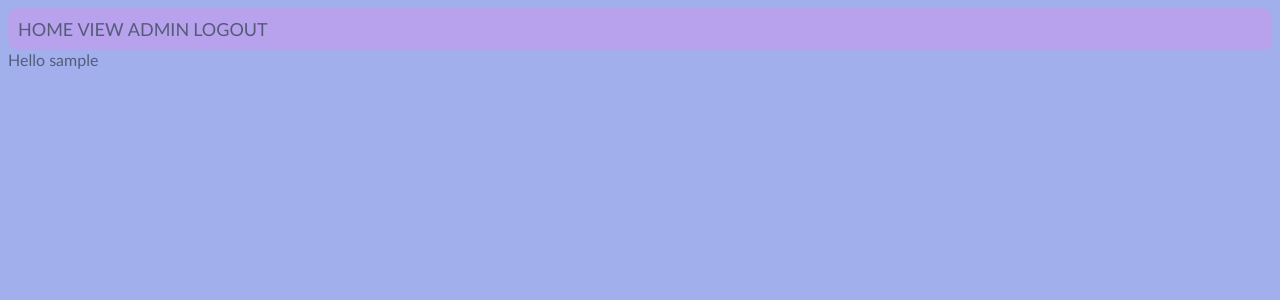
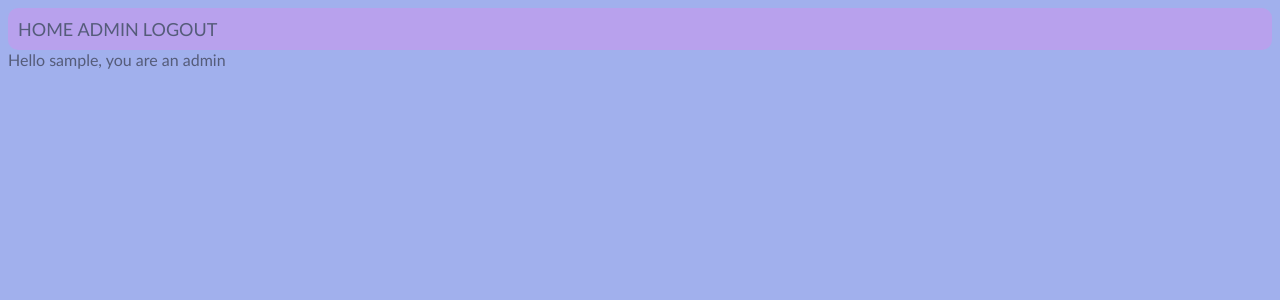
Before and after one commit to HyperlinkBlocked999/Phone_shop_fullstack, a PHP site: page /home.php in a window 1280 px wide. Shown: the top 300 px of the page. Run offline with PHP 8.4, Linux system fonts and the light colour scheme; the visitor is signed in with stand-in values (Sample User, id 1).

Commit message:
adding different files into admin panel

```diff
--- a/add_phones.php
+++ b/add_phones.php
@@ -1,4 +1,4 @@
-<?php include "nav.php"; ?>
+
 
 <!DOCTYPE html>
 <html>
@@ -54,6 +54,6 @@ if ($_SERVER["REQUEST_METHOD"] == "POST") {
 
     $result->execute([$brand, $model, $storage, $price]);
 
-    echo "<br>";
-    echo "Phone Has been Added";
+    header("Location: admin_panel.php");
+        exit;
 }
--- a/show_phones.php
+++ b/admin_panel.php
@@ -55,7 +55,7 @@ foreach ($result as $record) {
 
 if ($_SESSION["role"] == "admin") {
 
-    include "show_accounts.php";
+    include "nav_admin.php";
 
  }
 
--- a/delete_phones.php
+++ b/delete_phones.php
@@ -28,13 +28,13 @@ if ($_SERVER["REQUEST_METHOD"] == "POST") {
 
     $result->execute([$id]);
 
-     header("Location: show_phones.php");
+     header("Location: admin_panel.php");
      exit;
     }
 
     if (!isset($_GET["id"])) {
 
-        header("Location: show_phones.php");
+        header("Location: admin_panel.php");
         exit;
 
     }
--- a/home.php
+++ b/home.php
@@ -19,7 +19,13 @@ if (!isset($_SESSION["username"])) {
 </head>
 <body>
 
-<?php echo "Hello " .$_SESSION["username"]; ?>
+<?php echo "Hello " .$_SESSION["username"];
+if ($_SESSION["role"] == "admin") {
+
+    echo ", you are an " .$_SESSION["role"] ;
+
+ }
+?>
 
 <br><br>
 
--- a/nav.php
+++ b/nav.php
@@ -2,18 +2,13 @@
 <html>
 <head>
 <link rel="stylesheet" href="style.css">
-<nav class="navbar">
+<div class="navbar">
     <nav class="nav_items">
         <a href="home.php">HOME</a>
-        <a href="show_phones.php">VIEW</a>
-        <?php session_start(); if ($_SESSION["role"] == "admin") {echo '<a href="add_phones.php">ADMIN</a>'; } ?>
+        <?php session_start(); if ($_SESSION["role"] == "admin") {echo '<a href="admin_panel.php">ADMIN</a>'; } ?>
         <a href="logout.php"> LOGOUT </a>
     </nav>
 
-</nav>
-
+</div>
 </head>
-<body>
-
-</body>
 </html>
--- a/update_phones.php
+++ b/update_phones.php
@@ -34,13 +34,13 @@ if ($_SERVER["REQUEST_METHOD"] == "POST") {
     $result->execute([$brand, $model, $storage, $price,$id]);
 
 
-    header("Location: show_phones.php");
+    header("Location: admin_panel.php");
     exit;
     }
 
     if (!isset($_GET["id"])) {
 
-        header("Location: show_phones.php");
+        header("Location: admin_panel.php");
         exit;
 
     }
```
Also changed, not shown: TO DO LIST.md (+5 -1 lines), nav_admin.php (added, +13 -0 lines).
